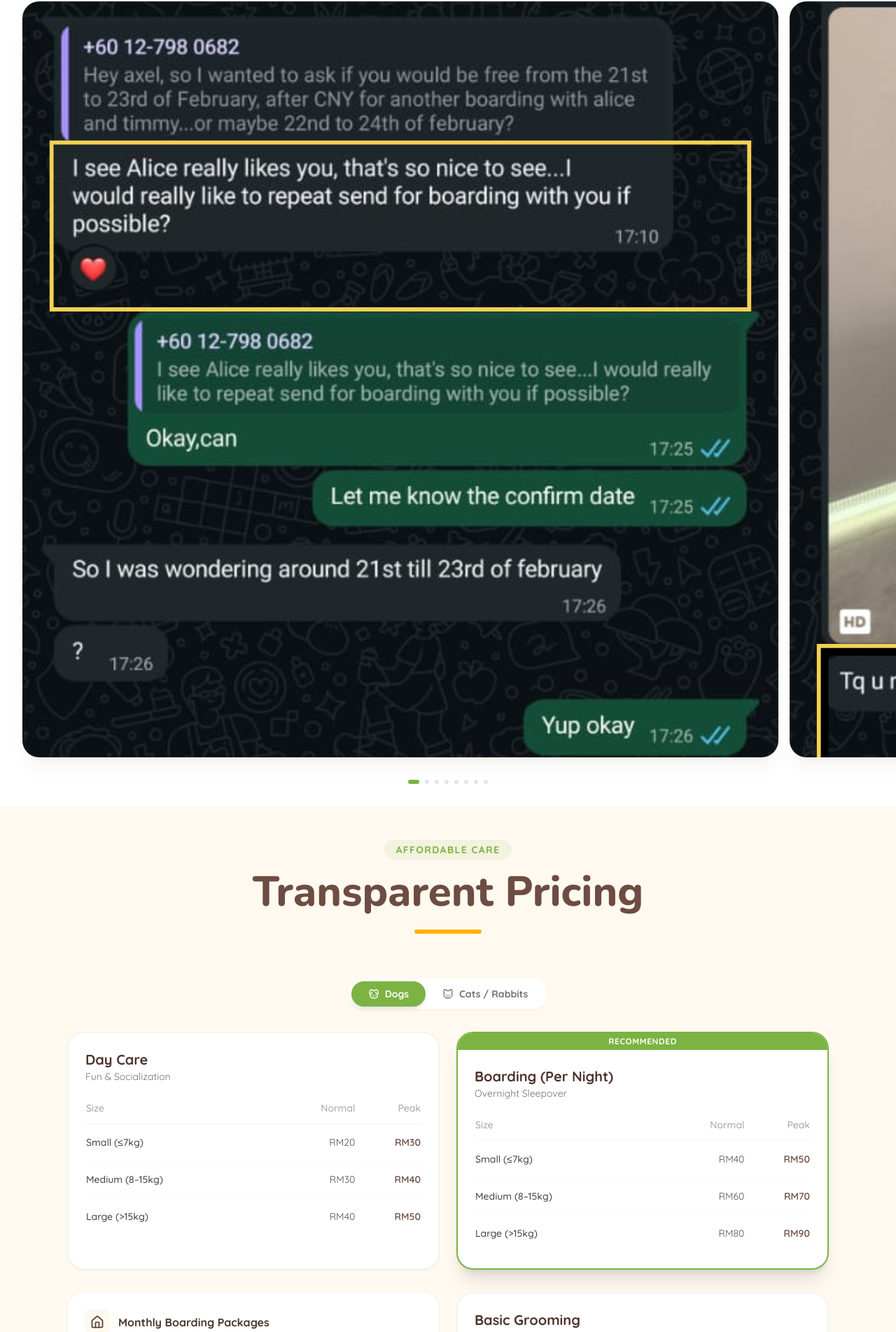
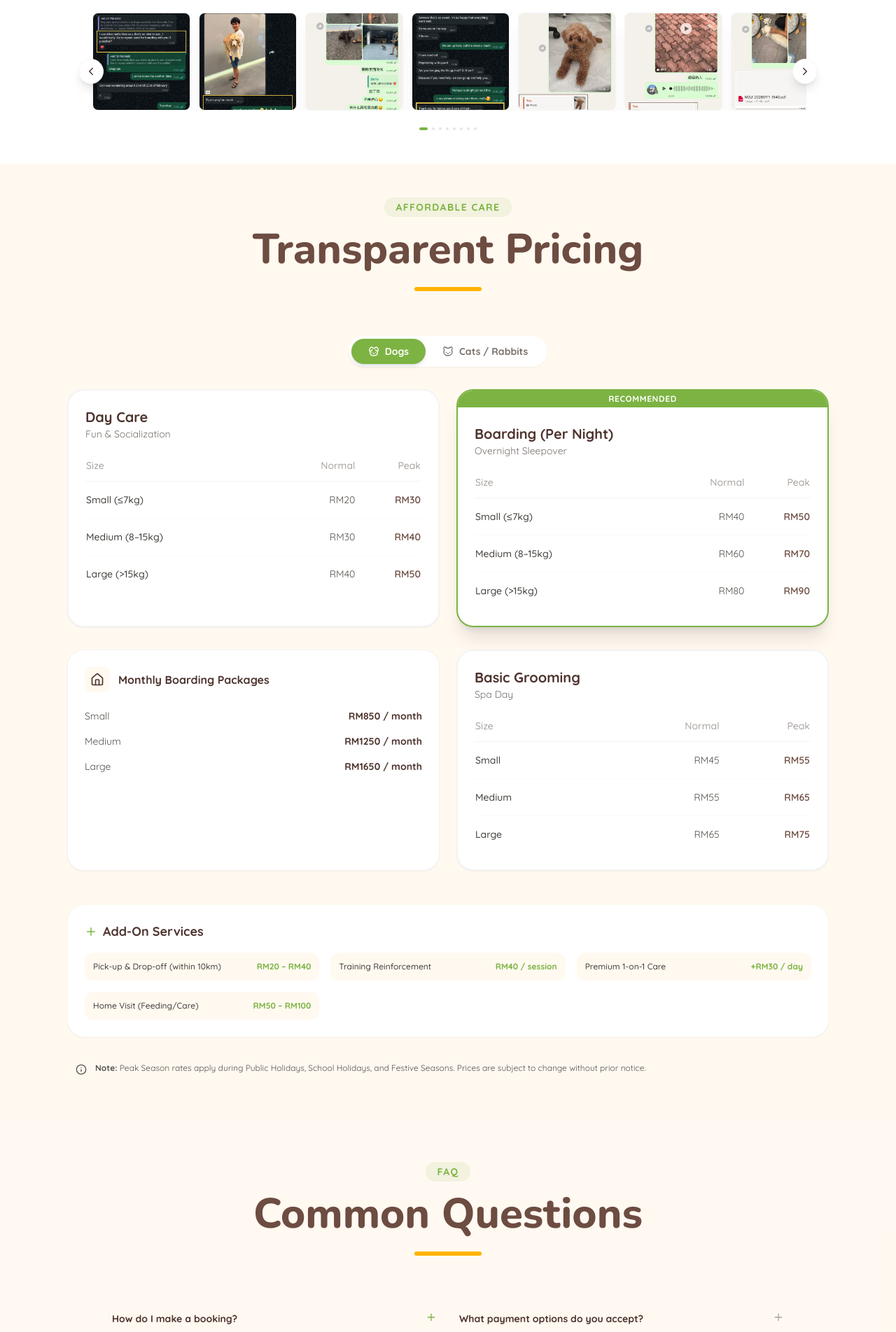
Before and after one commit to kahyee6218/My-Pawcation, a React (Vite) app: page / in a window 1280 px wide. Shown: the part 3312-5215 px from the top of the page at 70% size. Built offline with nearby package versions, Linux system fonts and the light colour scheme.

Commit message:
style: fix review carousel logic and redesign FAQ section for better aesthetics

```diff
--- a/components/sections/DetailSections.tsx
+++ b/components/sections/DetailSections.tsx
@@ -5,10 +5,14 @@ import { TESTIMONIALS, FAQS, PRICING_DATA } from '../../constants';
 
 export const Testimonials: React.FC = () => {
     const [currentIndex, setCurrentIndex] = useState(0);
-    const reviewsPerView = { mobile: 2, tablet: 4, desktop: 8 };
+
+    // We'll use CSS classes for responsiveness,
+    // but the JS translation needs to match the visual width.
+    // On Desktop: 8 items, Tablet: 5 items, Mobile: 3 items
 
     const next = () => {
-        setCurrentIndex((prev) => (prev + 1) % TESTIMONIALS.length);
+        // Loop back to start if at the end
+        setCurrentIndex((prev) => (prev + 1) >= TESTIMONIALS.length ? 0 : prev + 1);
     };
 
     const prev = () => {
@@ -16,17 +20,38 @@ export const Testimonials: React.FC = () => {
     };
 
     return (
-        <section id="reviews" className="py-8 bg-white scroll-mt-24 overflow-hidden">
+        <section id="reviews" className="py-12 bg-white scroll-mt-24 overflow-hidden">
             <div className="max-w-7xl mx-auto px-4 sm:px-6 lg:px-8">
                 <SectionTitle title="Happy Tails" subtitle="WhatsApp Reviews" />
 
-                <div className="relative group max-w-7xl mx-auto">
-                    {/* Carousel Container */}
-                    <div className="flex transition-transform duration-300 ease-out gap-4"
-                        style={{ transform: `translateX(-${currentIndex * (100 / reviewsPerView.desktop)}%)` }}>
+                <div className="relative group max-w-5xl mx-auto">
+                    {/* Carousel Viewport */}
+                    <div className="overflow-hidden px-1">
+                        <div
+                            className="flex transition-transform duration-300 ease-in-out gap-2 md:gap-3"
+                            style={{
+                                // Calculation: Move by 1 item's percentage width
+                                // Each item is 100/N % of the container
+                                transform: `translateX(calc(-${currentIndex} * (100% / 3 + 0.5rem)))`, /* Mobile default (3 items) */
+                            }}
+                        >
+                            {/* We'll use Tailwind classes to override the calc on larger screens */}
+                            <style>{`
+                                @media (min-width: 768px) {
+                                    #testimonial-track { transform: translateX(calc(-${currentIndex} * (100% / 5 + 0.75rem))) !important; }
+                                }
+                                @media (min-width: 1024px) {
+                                    #testimonial-track { transform: translateX(calc(-${currentIndex} * (100% / 8 + 0.75rem))) !important; }
+                                }
+                            `}</style>
+                            <div id="testimonial-track" className="flex gap-2 md:gap-3 shrink-0 transition-transform duration-300 ease-in-out">
                                 {TESTIMONIALS.map((review) => (
-                            <div key={review.id} className="min-w-[45%] md:min-w-[22%] lg:min-w-[11.5%] flex-shrink-0">
-                                <Card className="p-0 overflow-hidden shadow-md hover:shadow-xl transition-all border-none aspect-square bg-gray-100">
+                                    <div
+                                        key={review.id}
+                                        className="w-[calc(100vw/3.5)] md:w-[calc(1024px/5.5)] lg:w-[calc(1280px/9)] shrink-0"
+                                        style={{ width: 'clamp(80px, 11%, 140px)' }} /* Fixed-ish small size */
+                                    >
+                                        <Card className="p-0 overflow-hidden shadow-sm hover:shadow-md transition-all border border-stone-100 aspect-square bg-gray-50 rounded-lg">
                                             <img
                                                 src={review.imageUrl}
                                                 alt={`WhatsApp Review ${review.id}`}
@@ -37,28 +62,32 @@ export const Testimonials: React.FC = () => {
                                     </div>
                                 ))}
                             </div>
+                        </div>
+                    </div>
 
-                    {/* Navigation Buttons */}
+                    {/* Navigation Buttons - More prominent for "Next" logic */}
                     <button
                         onClick={prev}
-                        className="absolute left-0 top-1/2 -translate-y-1/2 -translate-x-2 md:-translate-x-6 bg-white/95 p-2 rounded-full shadow-lg text-brand-dark hover:bg-brand-green hover:text-white transition-all z-10 opacity-0 group-hover:opacity-100 border border-stone-100"
+                        className="absolute left-0 top-1/2 -translate-y-1/2 -translate-x-2 md:-translate-x-4 bg-white p-2 rounded-full shadow-lg text-brand-dark hover:bg-brand-green hover:text-white transition-all z-10 border border-stone-100"
+                        aria-label="Previous Review"
                     >
-                        <ChevronLeft size={20} />
+                        <ChevronLeft size={18} />
                     </button>
                     <button
                         onClick={next}
-                        className="absolute right-0 top-1/2 -translate-y-1/2 translate-x-2 md:translate-x-6 bg-white/95 p-2 rounded-full shadow-lg text-brand-dark hover:bg-brand-green hover:text-white transition-all z-10 opacity-0 group-hover:opacity-100 border border-stone-100"
+                        className="absolute right-0 top-1/2 -translate-y-1/2 translate-x-2 md:translate-x-4 bg-white p-2 rounded-full shadow-lg text-brand-dark hover:bg-brand-green hover:text-white transition-all z-10 border border-stone-100"
+                        aria-label="Next Review"
                     >
-                        <ChevronRight size={20} />
+                        <ChevronRight size={18} />
                     </button>
 
                     {/* Pagination Dots */}
-                    <div className="flex justify-center gap-2 mt-8">
+                    <div className="flex justify-center gap-1.5 mt-6">
                         {TESTIMONIALS.map((_, idx) => (
                             <button
                                 key={idx}
                                 onClick={() => setCurrentIndex(idx)}
-                                className={`h-1.5 w-1.5 rounded-full transition-all ${currentIndex === idx ? 'bg-brand-green w-4' : 'bg-stone-200'}`}
+                                className={`h-1 w-1 rounded-full transition-all ${currentIndex === idx ? 'bg-brand-green w-3' : 'bg-stone-200'}`}
                             />
                         ))}
                     </div>
@@ -242,26 +271,26 @@ export const FAQ: React.FC = () => {
     const [openIndex, setOpenIndex] = useState<number | null>(0);
 
     return (
-        <section id="faq" className="py-16 bg-brand-sand/20 scroll-mt-32">
+        <section id="faq" className="py-16 bg-brand-cream/30 scroll-mt-32">
             <div className="max-w-5xl mx-auto px-4 sm:px-6 lg:px-8">
                 <SectionTitle title="Common Questions" subtitle="FAQ" />
 
-                <div className="grid grid-cols-1 md:grid-cols-2 gap-4">
+                <div className="grid grid-cols-1 md:grid-cols-2 gap-x-8 gap-y-4">
                     {FAQS.map((item, index) => (
-                        <div key={index} className="bg-white rounded-xl overflow-hidden shadow-sm border border-brand-sand/20 h-fit">
+                        <div key={index} className="border-b border-stone-200 last:border-0 md:last:border-b h-fit group">
                             <button
-                                className="w-full px-5 py-4 text-left flex justify-between items-start focus:outline-none hover:bg-brand-cream/50 transition-colors gap-3"
+                                className="w-full py-4 text-left flex justify-between items-start focus:outline-none transition-colors gap-4"
                                 onClick={() => setOpenIndex(openIndex === index ? null : index)}
                             >
-                                <span className="font-bold text-brand-dark text-sm leading-tight pt-0.5">{item.question}</span>
-                                <div className={`shrink-0 p-1 rounded-full transition-colors mt-0.5 ${openIndex === index ? 'bg-brand-green text-white' : 'bg-brand-cream text-brand-dark'}`}>
-                                    {openIndex === index ? <Minus size={12} /> : <Plus size={12} />}
+                                <span className="font-bold text-brand-dark text-sm leading-tight pt-0.5 group-hover:text-brand-green transition-colors">{item.question}</span>
+                                <div className={`shrink-0 transition-transform duration-300 ${openIndex === index ? 'rotate-180 text-brand-green' : 'text-stone-400'}`}>
+                                    <Plus size={16} />
                                 </div>
                             </button>
                             <div
-                                className={`px-5 transition-all duration-300 ease-in-out ${openIndex === index ? 'max-h-64 pb-5 opacity-100' : 'max-h-0 opacity-0 overflow-hidden'}`}
+                                className={`transition-all duration-300 ease-in-out overflow-hidden ${openIndex === index ? 'max-h-64 pb-4 opacity-100' : 'max-h-0 opacity-0'}`}
                             >
-                                <p className="text-stone-600 leading-relaxed text-xs border-t border-gray-100 pt-3">{item.answer}</p>
+                                <p className="text-stone-600 leading-relaxed text-xs pl-0">{item.answer}</p>
                             </div>
                         </div>
                     ))}
```
Lines whose indentation alone changed are shown as unchanged.
